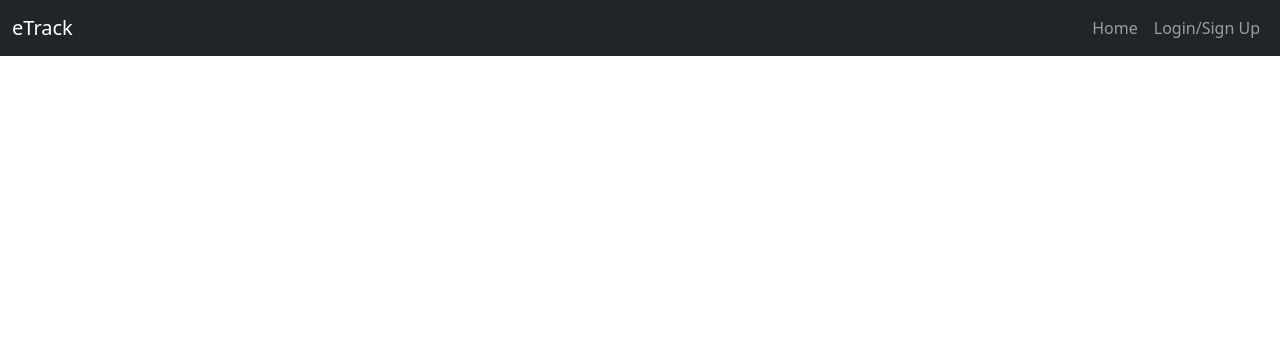
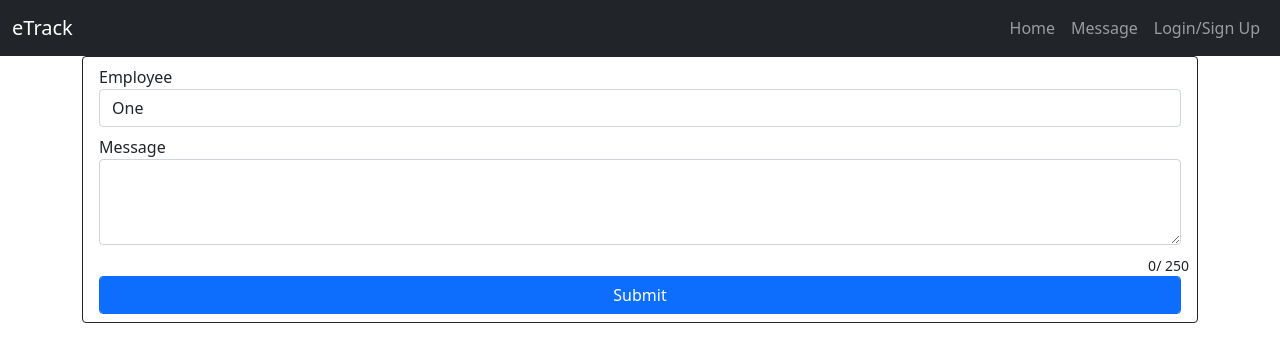
Before and after one commit to JunoNguyen/eTrack, a React (Create React App) app in the folder client/: page /message in a window 1280 px wide. Shown: the top 362 px of the page. Built offline with nearby package versions, Linux system fonts and the light colour scheme.

Commit message:
made messages form, utilized props in messages and time card

```diff
--- a/client/src/App.js
+++ b/client/src/App.js
@@ -9,9 +9,10 @@ import { setContext } from '@apollo/client/link/context';
 import { BrowserRouter as Router, Route } from 'react-router-dom';
 
 import Header from './components/Header';
-import Signup from './pages/Signup';
-import Login from './pages/Login';
 import Home from './pages/Home';
+import BasePage from './pages/BasePage';
+
+import MessageForm from './components/MessageForm';
 
 const httpLink = createHttpLink({
   uri: '/graphql',
@@ -45,6 +46,12 @@ function App() {
               <Route exact path='/home'>
                 <Home />
               </Route>
+              <Route exact path='/'>
+                <BasePage />
+              </Route>
+              <Route exact path='/message'>
+                <MessageForm />
+              </Route>
             </div>
           </div>
         </Router>
--- a/client/src/components/ManagerMessages/index.js
+++ b/client/src/components/ManagerMessages/index.js
@@ -1,11 +1,26 @@
 import React from 'react';
+import Messages from '../Messages';
 
 const ManagerMessages = () => {
-
-    const margin = {
-        margin: "5px",
-    };
-    // Eventually Convert this to use props
+    // Eventually Convert to utilize Messages component
+    const messages = [
+        {
+            name: "Martin Meyers",
+            message: "Please clean up desk space. It is pretty messy. Thanks!"
+        },
+        {
+            name: "Martin Meyers",
+            message: "Please clean up desk space. It is pretty messy. Thanks!"
+        },
+        {
+            name: "Martin Meyers",
+            message: "Please clean up desk space. It is pretty messy. Thanks!"
+        },
+        {
+            name: "Martin Meyers",
+            message: "Please clean up desk space. It is pretty messy. Thanks!"
+        }
+    ]
 
     return (
         <div className="card">
@@ -13,32 +28,7 @@ const ManagerMessages = () => {
                 <h4 className="card-title">Manager Messages</h4>
                 <div className="aligner-wrapper">
                     <div className="absolute center-content">
-                                    <div className="preview-item border-bottom" style={margin}>
-                                        <div className="preview-thumbnail">
-                                            <div className="preview-icon bg-info">
-                                                <i className="mdi mdi-clock"></i>
-                                            </div>
-                                        </div>
-                                        <div className="preview-item-content d-sm-flex flex-grow">
-                                            <div className="flex-grow">
-                                                <h6 className="preview-subject">Martin M.</h6>
-                                                <p className="text-muted mb-0">Please clean up desk space. It is pretty messy. Thanks!</p>
-                                            </div>
-                                        </div>
-                                    </div>
-                                    <div className="preview-item border-bottom" style={margin}>
-                                        <div className="preview-thumbnail">
-                                            <div className="preview-icon bg-info">
-                                                <i className="mdi mdi-clock"></i>
-                                            </div>
-                                        </div>
-                                        <div className="preview-item-content d-sm-flex flex-grow">
-                                            <div className="flex-grow">
-                                                <h6 className="preview-subject">Tom W.</h6>
-                                                <p className="text-muted mb-0">Can you code the header for our website? Thanks.</p>
-                                            </div>
-                                        </div>
-                                    </div>
+                        {messages.map(message => <Messages name={message.name} message={message.message} />)}
                     </div>
                 </div>
             </div>
--- /dev/null
+++ b/client/src/components/MessageForm/index.js
@@ -0,0 +1,77 @@
+import React, { useState } from 'react';
+
+// I need this to have a dropdown that displays all the employees
+
+const MessageForm = () => {
+    const countStyle = {
+        float: "right",
+        padding: "0.1rem 0 0 0",
+        fontSize: "0.875rem",
+    }
+    const [selectedEmployee, setSelectedEmployee] = useState('');
+    const [message, setMessage] = useState('');
+    const [messageLength, setMessageLength] = useState(0);
+
+    const handleInputChange = (e) => {
+        // Getting the value and name of the input which triggered the change
+        const { name, value } = e.target;
+
+        name === 'selectedEmployee' ? setSelectedEmployee(value) : setMessage(value);
+
+        // This is delayed by one due to deleting text counting towards message.length
+        if (name === 'message') {
+            setMessageLength(message.length);
+        }
+
+        console.log(message)
+        console.log(messageLength)
+    };
+
+    const handleFormSubmit = (e) => {
+        // Preventing the default behavior of the form submit (which is to refresh the page)
+        e.preventDefault();
+
+        console.log(selectedEmployee);
+        console.log(message);
+
+        // Alert the user their first and last name, clear the inputs
+        setSelectedEmployee('');
+        setMessage('');
+        setMessageLength('');
+    };
+
+    return (
+        <div className="border border-dark rounded">
+            <form className="form m-2">
+                <div className="form-group m-2">
+                    <label htmlFor="selectedEmployee">Employee</label>
+                    <select
+                        className="form-control"
+                        value={selectedEmployee}
+                        name="selectedEmployee"
+                        onChange={handleInputChange}>
+                        {/* map all possible employees in a different component using props*/}
+                        <option value="1">One</option>
+                        <option value="2">Two</option>
+                        <option value="3">Three</option>
+                    </select>
+                </div>
+                <div className="form-group m-2">
+                    <label htmlFor="message">Message</label>
+                    <textarea className="form-control" name="message" value={message} onChange={handleInputChange} rows="3" maxLength="250"></textarea>
+                </div>
+                <div style={countStyle}>
+                    <span id="current">{messageLength}</span>
+                    <span id="maximum">/ 250</span>
+                </div>
+                <div className="form-group m-2">
+                    <button className="form-control btn btn-primary" type="button" onClick={handleFormSubmit}>
+                        Submit
+                    </button>
+                </div>
+            </form>
+        </div>
+    );
+};
+
+export default MessageForm;
--- /dev/null
+++ b/client/src/components/Messages/index.js
@@ -0,0 +1,27 @@
+import React from 'react';
+
+const Messages = (props) => {
+
+    const margin = {
+        margin: "5px",
+    };
+    //Eventually convert to props
+
+    return (
+        <div className="preview-item border-bottom" style={margin}>
+            <div className="preview-thumbnail">
+                <div className="preview-icon bg-info">
+                    <i className="mdi mdi-clock"></i>
+                </div>
+            </div>
+            <div className="preview-item-content d-sm-flex flex-grow">
+                <div className="flex-grow">
+                    <h6 className="preview-subject">{props.name}</h6>
+                    <p className="text-muted mb-0">{props.message}</p>
+                </div>
+            </div>
+        </div>
+    )
+};
+
+export default Messages;
--- /dev/null
+++ b/client/src/components/Times/index.js
@@ -0,0 +1,14 @@
+import React from 'react';
+
+const Times = (props) => {
+
+    return (
+                <tr>
+                    <th scope="row">{props.date}</th>
+                    <td>{props.timeIn}</td>
+                    <td>{props.timeOut}</td>
+                </tr>
+    );
+};
+
+export default Times;
--- a/client/src/components/Timesheet/index.js
+++ b/client/src/components/Timesheet/index.js
@@ -1,27 +1,48 @@
 import React from 'react';
-
+import Times from '../Times';
 const Timesheet = () => {
 
+    const times = [
+        {
+            date: '02/28/2023',
+            timeIn: '8:02 AM',
+            timeOut: '5:30 PM'
+        },
+        {
+            date: '03/1/2023',
+            timeIn: '8:04 AM',
+            timeOut: '5:25 PM'
+        },
+        {
+            date: '03/02/2023',
+            timeIn: '7:55 AM',
+            timeOut: '6:00 PM'
+        },
+    ]
     return (
-        // <div className="col-md-12 col-xl-4 grid-margin stretch-card">
         <div className="card">
             <div className="card-body">
                 <h4 className="card-title">Timecard</h4>
-                    {/* <Clock format={'h:mm:ssa'} style={clockStyle} ticking={true} /> */}
-                    {/* FIX TODO LIST */}
                 <div className="aligner-wrapper">
                     <div className="absolute center-content">
-                            {/* ADD TIMESHEET BUTTON LINK */}
                         <h5 className="font-weight-normal text-whiite text-center mb-2 text-white">1200</h5>
                         <p className="text-small text-muted text-center mb-0">Total</p>
                     </div>
                 </div>
-                    {/* <div className="progress progress-md portfolio-progress"> */}
-                        {/* INSERT HOURS HERE */}
-                    {/* </div> */}
+                <table class="table table-striped">
+                    <thead>
+                        <tr>
+                            <th scope="col">Date</th>
+                            <th scope="col">Time In</th>
+                            <th scope="col">Time Out</th>
+                        </tr>
+                    </thead>
+                    <tbody>
+                        {times.map(time => <Times date={time.date} timeIn={time.timeIn} timeOut={time.timeOut} />)}
+                    </tbody>
+                </table>
             </div>
         </div>
-        // </div>
     );
 };
 
--- a/client/src/components/header/index.js
+++ b/client/src/components/header/index.js
@@ -20,9 +20,13 @@ const Header = () => {
           <Navbar.Toggle aria-controls='navbar' />
           <Navbar.Collapse id='navbar' className='d-flex flex-row-reverse'>
             <Nav className='ml-auto d-flex'>
-            <Nav.Link as={Link} to='/home'>
-                    Home
-                  </Nav.Link>
+              <Nav.Link as={Link} to='/home'>
+                Home
+              </Nav.Link>
+              {/* Add validation so only managers see this */}
+              <Nav.Link as={Link} to='/message'>
+                Message
+              </Nav.Link>
               {/* if user is logged in show saved books and logout */}
               {Auth.loggedIn() ? (
                 <>
--- /dev/null
+++ b/client/src/pages/BasePage.js
@@ -0,0 +1,9 @@
+import React from 'react';
+
+export default function BasePage() {
+    return (
+        <div>
+            Implement a login page or something here.
+        </div>
+    )
+};
```
Also changed, not shown: 1 other file (tests, documents, lock files or other folders). Lines whose indentation alone changed are shown as unchanged.
